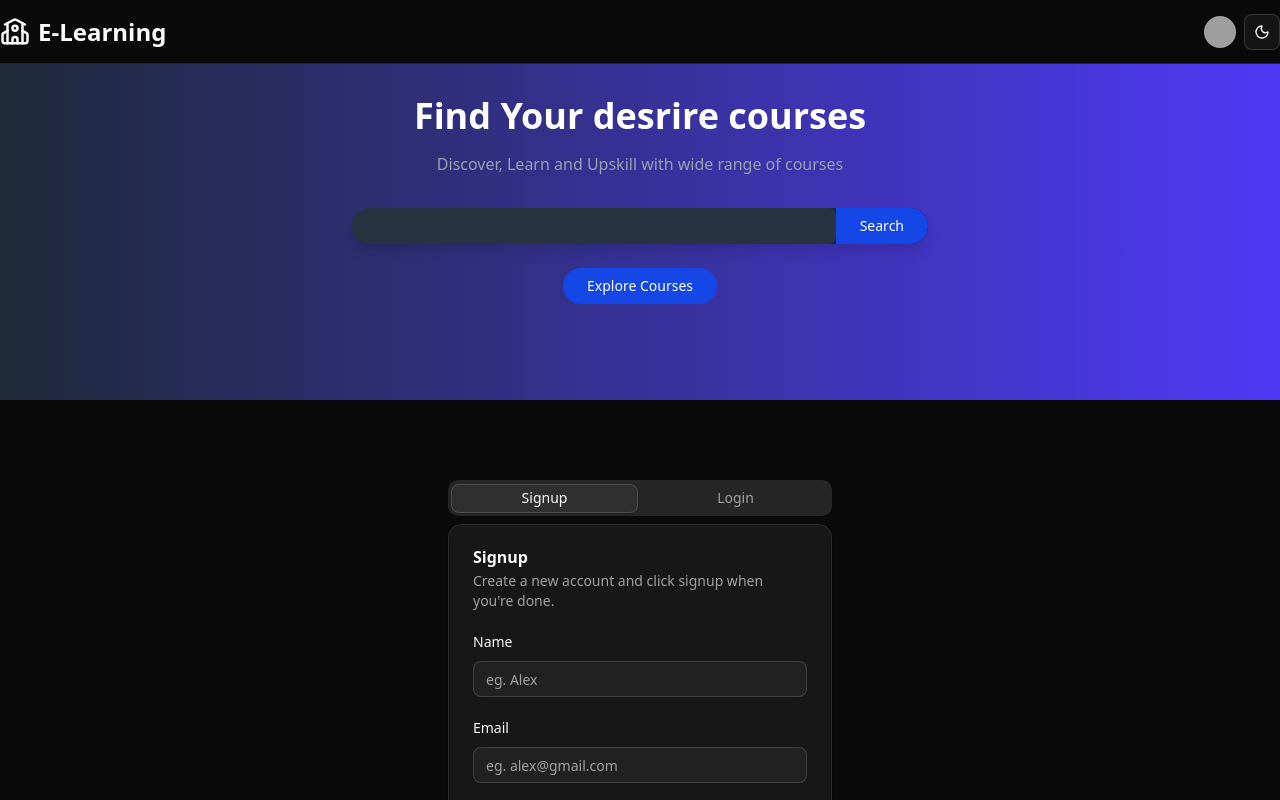
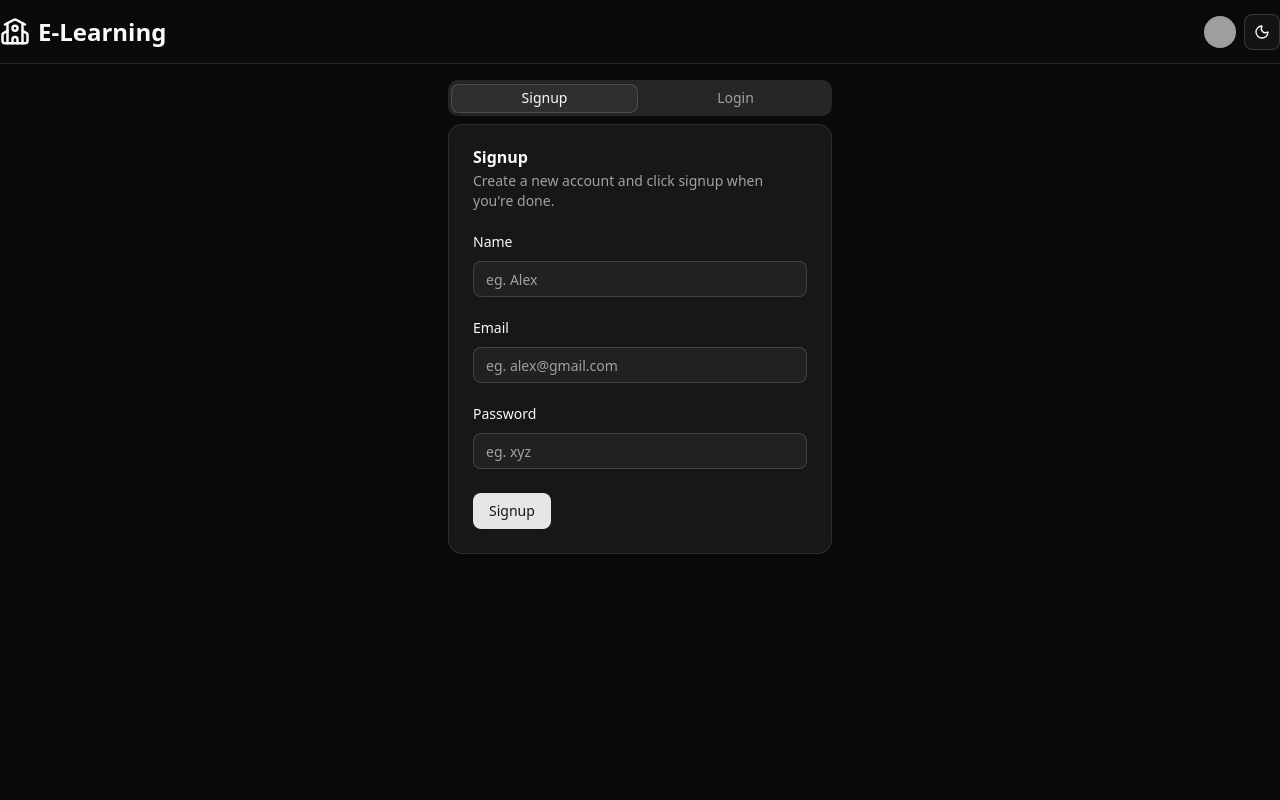
Before and after one commit to iamahsanchaudhry/LMS, a React (Vite) app in the folder client/: page /login in a window 1280 px wide. Shown: the top 800 px of the page. Built offline with nearby package versions, Linux system fonts and the light colour scheme; grey boxes are pictures that could not be loaded.

Commit message:
Add React Router Dom

```diff
--- a/client/package.json
+++ b/client/package.json
@@ -26,6 +26,7 @@
     "react": "^19.1.1",
     "react-dom": "^19.1.1",
     "react-redux": "^9.2.0",
+    "react-router-dom": "^7.8.1",
     "sonner": "^2.0.7",
     "tailwind-merge": "^3.3.1"
   },
--- a/client/src/App.tsx
+++ b/client/src/App.tsx
@@ -3,13 +3,35 @@
 import { Login } from "./pages/login";
 import { ThemeProvider } from "@/components/theme-provider";
 import HeroSection from "./pages/student/HeroSection";
+import { createBrowserRouter, RouterProvider } from "react-router-dom";
+import MainLayout from "./layout/MainLayout";
+
+const appRouter = createBrowserRouter([
+  {
+    path: "/",
+    element: <MainLayout />,
+    children: [
+      {
+        path: "/",
+        element: (
+          <>
+            <HeroSection />
+            {/* Courses */}
+          </>
+        ),
+      },
+      {
+        path:"login",
+        element:<Login />
+      }
+    ],
+  },
+]);
 function App() {
   return (
     <main>
       <ThemeProvider defaultTheme="dark" storageKey="vite-ui-theme">
-        <Navbar />
-        <HeroSection />
-        <Login />
+        <RouterProvider router={appRouter} />
       </ThemeProvider>
     </main>
   );
--- /dev/null
+++ b/client/src/layout/MainLayout.tsx
@@ -0,0 +1,14 @@
+import Navbar from "@/components/Navbar";
+import {Outlet} from 'react-router-dom'
+
+
+export default function MainLayout() {
+  return (
+    <div>
+        <Navbar />
+        <div>
+            <Outlet />
+        </div>
+    </div>
+  );
+}
--- a/client/src/pages/login.tsx
+++ b/client/src/pages/login.tsx
@@ -18,6 +18,7 @@
   useRegisterUserMutation,
 } from "@/features/api/authApi";
 import { toast } from "sonner";
+import { useNavigate } from "react-router-dom";
 
 export const Login = () => {
   const [loginInput, setLoginInput] = useState({ email: "", password: "" });
@@ -80,6 +81,7 @@
 useEffect(() => {
   if (loginIsSuccess && loginData) {
     toast.success(loginData.message || "Login Successfully.");
+    navigate("/");
   }
 }, [loginIsSuccess, loginData]);
 
@@ -88,7 +90,7 @@
     toast.error("Login Failed.");
   }
 }, [loginError]);
-
+const navigate = useNavigate();
 
   return (
     <div className="flex justify-center items-center">
--- a/client/src/pages/student/HeroSection.tsx
+++ b/client/src/pages/student/HeroSection.tsx
@@ -19,6 +19,7 @@
 
           <Input
             type="text"
+            placeholder="Search Courses"
             className="flex-grow border-none focus-visible:ring-0 px-6 py-3 text-gray-900 dark:text-gray-100 placeholder-gray-400 dark:placeholder-gray-500"
           ></Input>
           <Button className="bg-gray-700 dark:bg-blue-700 text-white px-6 py-3 rounded-r-full hover-bg-blue-700 dark:hover:bg-blue-800">
```
Also changed, not shown: 1 other file (tests, documents, lock files or other folders).
